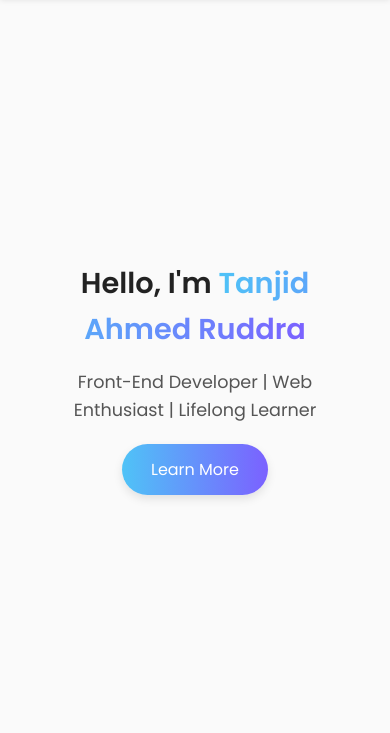
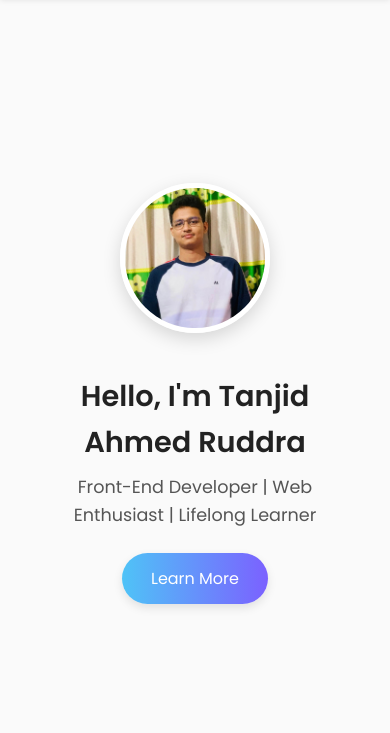
Before and after one commit to ruddra1518/minor_project, a plain HTML site: page index.html in a window 390 px wide. Shown: the part 111-844 px from the top of the page. Drawn offline with Linux system fonts and the light colour scheme.

Commit message:
last commit

```diff
--- a/index.html
+++ b/index.html
@@ -21,12 +21,22 @@
   </header>
 
   <section id="home" class="home">
-    <div class="container">
+  <div class="container home-content">
+    <!-- Profile Image on Top -->
+    <div class="home-image">
+      <img src="images/profile.jpeg" alt="Tanjid Ahmed Ruddra">
+    </div>
+
+    <!-- Text Below the Image -->
+    <div class="home-text">
       <h2>Hello, I'm <span class="highlight">Tanjid Ahmed Ruddra</span></h2>
       <p>Front-End Developer | Web Enthusiast | Lifelong Learner</p>
       <a href="#about" class="btn gradient-btn">Learn More</a>
     </div>
-  </section>
+  </div>
+</section>
+
+
 
   <section id="about" class="about">
     <div class="container">
--- a/style.css
+++ b/style.css
@@ -76,24 +76,83 @@ section p {
 }
 
 
+/* ======== Home Section (Profile Image Above Text) ======== */
 .home {
-  height: 90vh;
   display: flex;
+  align-items: center;
   justify-content: center;
-  align-items: center;
-  flex-direction: column;
+  min-height: 90vh;
+  background-color: #fafafa;
+  padding-top: 5rem; /* slight downward spacing */
 }
 
-.home .highlight {
-  background: linear-gradient(90deg, #4fc3f7, #7b61ff);
-  -webkit-background-clip: text;
-  -webkit-text-fill-color: transparent;
+.home-content {
+  display: flex;
+  flex-direction: column;
+  align-items: center;
+  text-align: center;
+  gap: 2rem;
 }
 
-.home p {
+/* Circular Profile Image */
+.home-image img {
+  width: 180px;
+  height: 180px;
+  border-radius: 50%;
+  object-fit: cover;
+  border: 5px solid #fff;
+  box-shadow: 0 6px 18px rgba(0,0,0,0.15);
+  transition: transform 0.4s ease, box-shadow 0.4s ease;
+}
+
+.home-image img:hover {
+  transform: scale(1.05);
+  box-shadow: 0 10px 28px rgba(0,0,0,0.25);
+}
+
+/* Text Below Image */
+.home-text h2 {
+  font-size: 2rem;
+  margin-bottom: 0.5rem;
+  color: #222;
+}
+
+.home-text p {
   font-size: 1.1rem;
   color: #555;
+  margin-bottom: 1.5rem;
 }
+
+/* Learn More Button */
+.gradient-btn {
+  background: linear-gradient(135deg, #4facfe 0%, #7366ff 100%);
+  color: #fff;
+  padding: 0.75rem 1.5rem;
+  border-radius: 30px;
+  text-decoration: none;
+  font-weight: 500;
+  transition: background 0.4s ease, transform 0.3s ease;
+  box-shadow: 0 4px 10px rgba(115,102,255,0.3);
+}
+
+.gradient-btn:hover {
+  transform: translateY(-3px);
+  box-shadow: 0 6px 16px rgba(115,102,255,0.4);
+}
+
+/* Responsive Fixes */
+@media (max-width: 768px) {
+  .home-image img {
+    width: 150px;
+    height: 150px;
+  }
+
+  .home-text h2 {
+    font-size: 1.6rem;
+  }
+}
+
+
 
 
 .btn {
@@ -214,19 +273,24 @@ section p {
 
 
 .project-details {
+  /* Use a small, non-zero height that ensures a clean transition */
   max-height: 0;
+  /* This is crucial: clips the content when height is 0 */
   overflow: hidden;
   opacity: 0;
-  transition: max-height 0.7s ease-in-out, opacity 0.5s ease;
+  /* Use 'all' or specifically target 'max-height' and 'opacity' */
+  transition: max-height 0.7s ease-in-out, opacity 0.4s ease, padding 0.4s ease;
   text-align: left;
   margin-top: 1rem;
+  padding: 0; /* Ensure no default padding is keeping the height > 0 */
 }
 
 .project-details.expanded {
-
-  max-height: 500px;
+  /* Set a ridiculously large max-height so it is never clipped on desktop */
+  max-height: 5000px;
   opacity: 1;
   padding-top: 1rem;
+  padding-bottom: 1rem; /* Add padding so content doesn't touch the bottom */
   border-top: 1px dashed #eee;
 }
 
```
Also changed, not shown: images/profile.jpeg (added).
